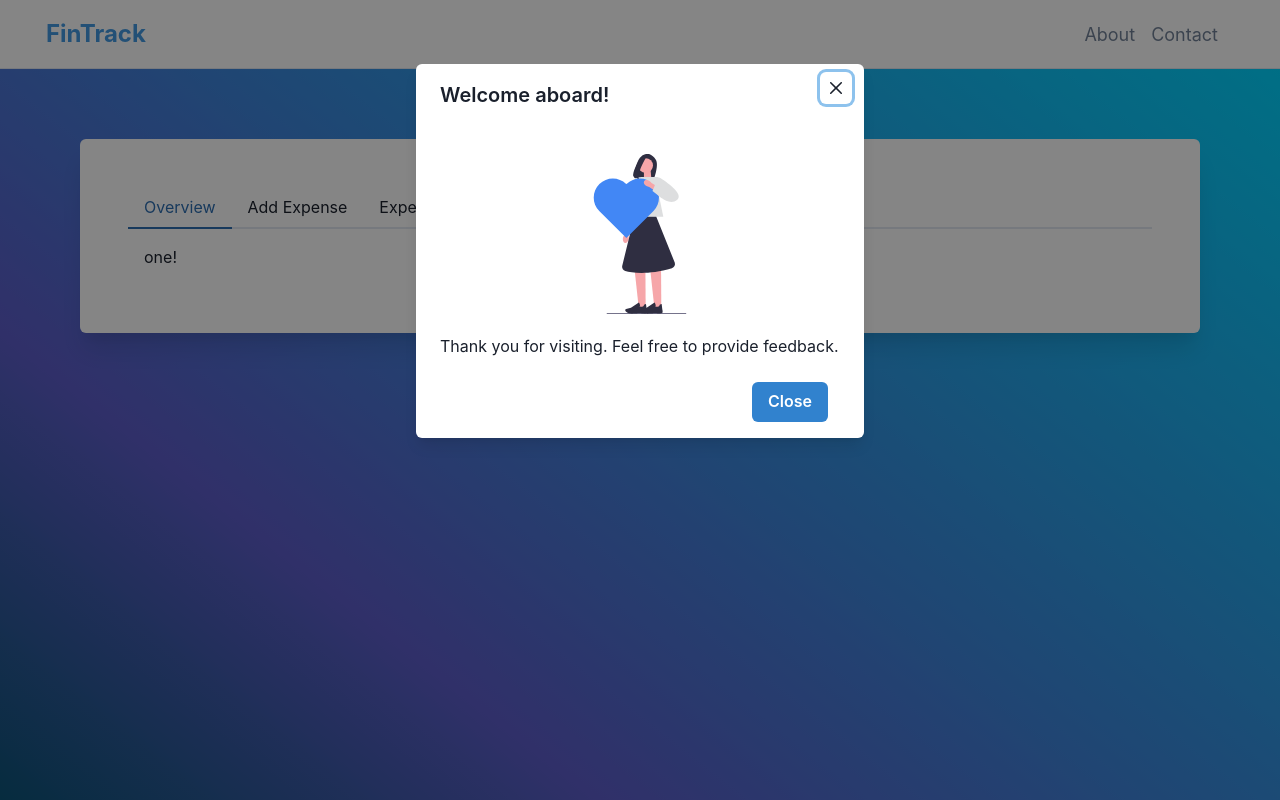
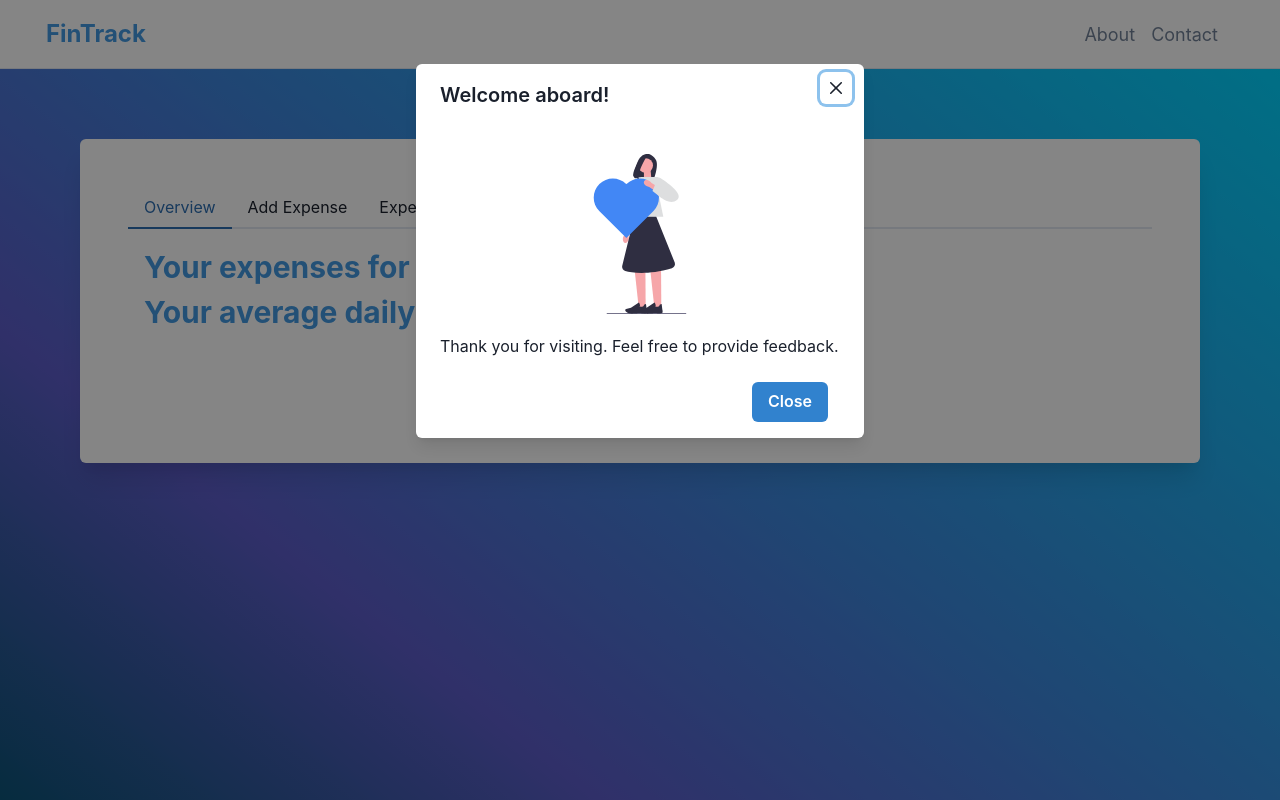
Before and after one commit to RedheadRusskie/fintrack, a React (Vite) app: page / in a window 1280 px wide. Shown: the top 800 px of the page. Built offline with nearby package versions, Linux system fonts and the light colour scheme; no server answers; the database is empty.

Commit message:
feature/overview-panel: Added total and average daily expense calculations.

```diff
--- a/src/components/HomeTabPanel/HomeTabPanel.tsx
+++ b/src/components/HomeTabPanel/HomeTabPanel.tsx
@@ -1,6 +1,7 @@
 import { Tab, TabList, TabPanel, TabPanels, Tabs } from "@chakra-ui/react";
 import { AddExpenseForm } from "./AddExpenseForm";
-import { ListedExpenseHistoryTab } from "./ListedExpenseHistoryTab";
+import { ListedExpenseHistory } from "./ListedExpenseHistory";
+import { Overview } from "./Overview";
 
 export const HomeTabPanel: React.FC = () => {
   return (
@@ -12,13 +13,13 @@ export const HomeTabPanel: React.FC = () => {
       </TabList>
       <TabPanels>
         <TabPanel>
-          <p>one!</p>
+          <Overview />
         </TabPanel>
         <TabPanel>
           <AddExpenseForm />
         </TabPanel>
         <TabPanel>
-          <ListedExpenseHistoryTab />
+          <ListedExpenseHistory />
         </TabPanel>
       </TabPanels>
     </Tabs>
--- a/src/components/HomeTabPanel/ListedExpenseHistoryTab.tsx
+++ b/src/components/HomeTabPanel/ListedExpenseHistory.tsx
@@ -3,7 +3,7 @@ import useGetExpenses from "../../hooks/useGetExpenses";
 import { Expense } from "../../types";
 import { ExpenseCard } from "./ExpenseCard";
 
-export const ListedExpenseHistoryTab: React.FC = () => {
+export const ListedExpenseHistory: React.FC = () => {
   const { data: expenses, isLoading } = useGetExpenses();
 
   const getSortedExpenses = (expenses: Expense[]) =>
--- /dev/null
+++ b/src/components/HomeTabPanel/Overview.tsx
@@ -0,0 +1,116 @@
+import { Center, Box, SimpleGrid, GridItem, Text } from "@chakra-ui/react";
+import useGetExpenses from "../../hooks/useGetExpenses";
+import { Expense } from "../../types";
+
+export const Overview: React.FC = () => {
+  const { data: expenses, isLoading } = useGetExpenses();
+
+  const getTotalDailyExpense = () => {
+    if (expenses.length < 1 || isLoading) return 0;
+    const today = new Date();
+    today.setHours(0, 0, 0, 0);
+
+    const expensesForToday = expenses.filter((expense: Expense) => {
+      const expenseDate = expense.date.toDate();
+      expenseDate.setHours(0, 0, 0, 0);
+      return expenseDate.getTime() === today.getTime();
+    });
+
+    return expensesForToday.reduce(
+      (sum: number, expense: Expense) => sum + +expense.amount,
+      0
+    );
+  };
+
+  const getAverageExpense = () => {
+    if (expenses.length < 1 || isLoading) return 0;
+
+    const dailyExpenses: { [date: string]: number[] } = {};
+
+    expenses.forEach((expense: Expense) => {
+      const expenseDate = expense.date.toDate().toDateString();
+
+      if (dailyExpenses[expenseDate])
+        dailyExpenses[expenseDate].push(+expense.amount);
+      else dailyExpenses[expenseDate] = [+expense.amount];
+    });
+
+    const averageDailyExpenses = Object.values(dailyExpenses).map(
+      (expenses) => {
+        const totalExpense = expenses.reduce((sum, amount) => sum + amount, 0);
+        return totalExpense / expenses.length;
+      }
+    );
+
+    const averageExpense =
+      averageDailyExpenses.reduce((sum, expense) => sum + expense, 0) /
+      averageDailyExpenses.length;
+
+    return averageExpense.toFixed(2);
+  };
+
+  return (
+    <Box>
+      <Box
+        display="flex"
+        alignItems="baseline"
+        fontWeight="bold"
+        fontSize="3xl"
+      >
+        <Text color="blue.400" marginRight="1rem">
+          Your expenses for today:
+        </Text>
+        <Box display="flex" alignItems="flex-end">
+          <Text color="green.400" marginRight="0.25rem" lineHeight="normal">
+            {getTotalDailyExpense()}
+          </Text>
+          <Text
+            fontWeight="extrabold"
+            fontSize="xl"
+            color="green.600"
+            alignSelf="flex-end"
+          >
+            CZK
+          </Text>
+        </Box>
+      </Box>
+      <Box
+        display="flex"
+        alignItems="baseline"
+        fontWeight="bold"
+        fontSize="3xl"
+      >
+        <Text color="blue.400" marginRight="1rem">
+          Your average daily expense:
+        </Text>
+        <Box display="flex" alignItems="flex-end">
+          <Text color="green.400" marginRight="0.25rem" lineHeight="normal">
+            {getAverageExpense()}
+          </Text>
+          <Text
+            fontWeight="extrabold"
+            fontSize="xl"
+            color="green.600"
+            alignSelf="flex-end"
+          >
+            CZK
+          </Text>
+        </Box>
+      </Box>
+
+      <Center>
+        <SimpleGrid templateColumns="repeat(2, 1fr)" gap={4}>
+          <GridItem>
+            <Center>Test 1</Center>
+          </GridItem>
+          <GridItem>
+            <Center>Test 2</Center>
+          </GridItem>
+          <GridItem>
+            <Center>Test 3</Center>
+          </GridItem>
+        </SimpleGrid>
+      </Center>
+    </Box>
+  );
+};
```
